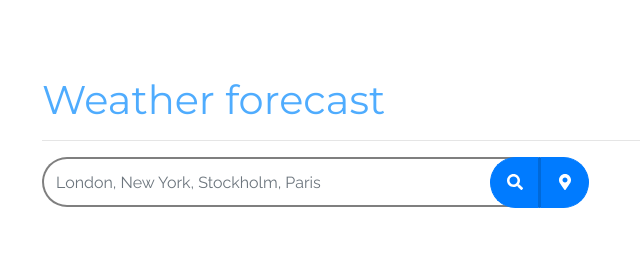
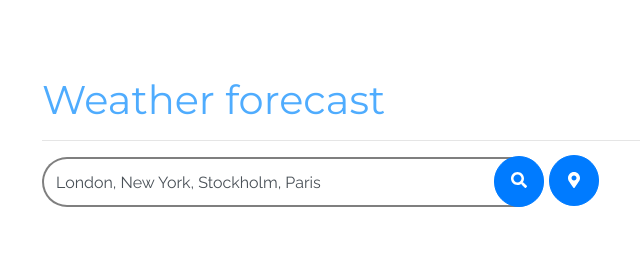
Before and after one commit to theXtroyer1221/Cloud-buffer, a Flask app: page /weather/1 in a window 1280 px wide. Shown: the part 76-340 px from the top of the page, without its empty margins (43-683 px from the left). Run offline with Flask 2, Linux system fonts and the light colour scheme; data that the repository does not hold is empty; parts of the project's set-up code (start-up, migrations or seed data) failed here and were passed over; some libraries are stand-ins or nearby versions.

Commit message:
fixed location (manual ip address) and overall fixes to the search form

```diff
--- a/forms.py
+++ b/forms.py
@@ -1,8 +1,12 @@
 from flask_wtf import FlaskForm
-from wtforms import StringField, SubmitField
+from wtforms import StringField, SubmitField, HiddenField
 
 
-class SignUpForm(FlaskForm):
+class SearchForm(FlaskForm):
     search = StringField("search")
     submit = SubmitField("submit")
-    location_submit = SubmitField("submit")
+
+
+class locationSearch(FlaskForm):
+    hfield = HiddenField("hfield")
+    location_submit = SubmitField()
--- a/main.py
+++ b/main.py
@@ -1,5 +1,5 @@
 from flask import Flask, render_template, request, redirect, url_for
-from forms import SignUpForm
+from forms import SearchForm, locationSearch
 
 import json
 import requests
@@ -11,31 +11,64 @@ import os
 
 from google_images_search import GoogleImagesSearch
 
+from werkzeug.contrib.fixers import ProxyFix
+
 app = Flask(__name__)
 app.config["SECRET_KEY"] = "Cloud Buffer"
 app.config["TEMPLATES_AUTO_RELOAD"] = True
 
 GCS_DEVELOPER_KEY = os.environ.get('GCS_DEVELOPER_KEY')
 GCS_CX = os.environ.get('GCS_CX')
+IP_STACK = os.environ.get("IP_STACK")
+
+app.wsgi_app = ProxyFix(app.wsgi_app, num_proxies=1)
 
 
 @app.route("/", methods=["GET", "POST"])
 def index():
-    form = SignUpForm()
+    form = SearchForm()
+    location_form = locationSearch()
+
     if request.args.get("search", None):
         query = request.args["search"]
 
         return redirect(url_for("search", query=query))
 
-    return render_template("index.html", form=form, data="data")
+    if request.args.get("hfield", None):
+        headers_list = request.headers.getlist("X-Forwarded-For")
+        user_ip = headers_list[0] if headers_list else request.remote_addr
+        url = 'http://api.ipstack.com/{}?access_key={}'.format(
+            "83.250.184.69", IP_STACK)
+        r = requests.get(url)
+        j = r.json()
+        query = j["city"]
+
+        return redirect(url_for("search", query=query))
+
+    return render_template("index.html",
+                           form=form,
+                           location_form=location_form,
+                           data="data")
 
 
 @app.route("/weather/<query>")
 def search(query):
-    form = SignUpForm()
+    form = SearchForm()
+    location_form = locationSearch()
 
     if request.args.get("search", None):
         query = request.args["search"]
+
+        return redirect(url_for("search", query=query))
+
+    if request.args.get("hfield", None):
+        headers_list = request.headers.getlist("X-Forwarded-For")
+        user_ip = headers_list[0] if headers_list else request.remote_addr
+        url = 'http://api.ipstack.com/{}?access_key={}'.format(
+            "83.250.184.69", IP_STACK)
+        r = requests.get(url)
+        j = r.json()
+        query = j["city"]
 
         return redirect(url_for("search", query=query))
 
@@ -57,11 +90,10 @@ def search(query):
             'q': search_query,
             'num': 1,
             'safe': 'off',
-            'fileType': 'jpg',
             'imgSize': 'xlarge'
         }
         try:
-            gis.search(search_params_=google_search_params)
+            gis.search(search_params=google_search_params)
         except:
             img = "../static/images/notfound.jpg"
 
@@ -74,14 +106,14 @@ def search(query):
                                query=query,
                                data=data,
                                form=form,
+                               location_form=location_form,
                                img=img)
     else:
-        return render_template(
-            "search.html",
-            query=query,
-            data=data,
-            form=form,
-        )
+        return render_template("search.html",
+                               query=query,
+                               data=data,
+                               form=form,
+                               location_form=location_form)
 
 
 @app.errorhandler(404)
@@ -90,11 +122,5 @@ def page_not_found(e):
     return render_template('error.html', e=e, data=data), 404
 
 
-@app.route("/")
-def lolol():
-    data = request.get_json()
-    return data
-
-
 if __name__ == "__main__":
     app.run(debug=True)
--- a/requirements.txt
+++ b/requirements.txt
@@ -2,3 +2,4 @@ flask
 requests
 flask_wtf
 Google-Images-Search
+flask-simple-geoip
--- a/static/css/_header.scss
+++ b/static/css/_header.scss
@@ -5,6 +5,10 @@
   background-size: cover;
   padding-top: 10rem;
   padding-bottom: 0rem;
+
+  .form-div {
+    display: -webkit-inline-box;
+  }
   .header-input {
     border-radius: 50px;
     border: 0;
@@ -18,6 +22,8 @@
     border-radius: 50px;
     height: 51px;
     width: 50px;
+    position: relative;
+    top: -2px;
 
     /*&::before {
       content: "";
@@ -42,6 +48,9 @@
 .search-header {
   margin-top: 56px;
   padding-top: 6rem;
+  .form-div {
+    display: -webkit-inline-box;
+  }
 }
 
 .search-input {
@@ -51,22 +60,15 @@
   height: 50px !important;
   margin-right: -52px !important;
   border: 2px solid rgba(0, 0, 0, 0.5) !important;
+  display: initial;
 }
 
-.btn-group {
-  .search-button {
-    border-radius: 0px !important;
-    border-top-left-radius: 50px !important;
-    border-bottom-left-radius: 50px !important;
-    height: 51px !important;
-    width: 50px !important;
-  }
-
-  .search-button-location {
-    border-radius: 0px !important;
-    border-top-right-radius: 50px !important;
-    border-bottom-right-radius: 50px !important;
-  }
+.search-button {
+  border-radius: 50px;
+  height: 51px;
+  width: 50px;
+  position: relative;
+  top: -2px;
 }
 
 .nav-part-dark {
--- a/static/css/_reset.scss
+++ b/static/css/_reset.scss
@@ -60,3 +60,12 @@ img {
 .bg-primary-2 {
   background-color: $color3 !important;
 }
+
+@font-face {
+  font-family: font-awesome;
+  src: url(..\brand\Font\Awesome\5\Brands-Regular-400.otf);
+}
+
+#location_submit {
+  font-family: font-awesome;
+}
--- /dev/null
+++ b/static/css/font.css
@@ -0,0 +1,4 @@
+@font-face {
+  font-family: font-awesome;
+  src: url(../brand/Font\Awesome\5\Brands-Regular-400.otf);
+}
--- a/static/css/style.css
+++ b/static/css/style.css
@@ -7,6 +7,10 @@
   background-size: cover;
   padding-top: 10rem;
   padding-bottom: 0rem;
+}
+
+.header-index .form-div {
+  display: -webkit-inline-box;
 }
 
 .header-index .header-input {
@@ -23,6 +27,8 @@
   border-radius: 50px;
   height: 51px;
   width: 50px;
+  position: relative;
+  top: -2px;
   /*&::before {
       content: "";
       width: 50px;
@@ -47,6 +53,10 @@
   padding-top: 6rem;
 }
 
+.search-header .form-div {
+  display: -webkit-inline-box;
+}
+
 .search-input {
   border-radius: 50px !important;
   border: 0 !important;
@@ -54,20 +64,15 @@
   height: 50px !important;
   margin-right: -52px !important;
   border: 2px solid rgba(0, 0, 0, 0.5) !important;
+  display: initial;
 }
 
-.btn-group .search-button {
-  border-radius: 0px !important;
-  border-top-left-radius: 50px !important;
-  border-bottom-left-radius: 50px !important;
-  height: 51px !important;
-  width: 50px !important;
-}
-
-.btn-group .search-button-location {
-  border-radius: 0px !important;
-  border-top-right-radius: 50px !important;
-  border-bottom-right-radius: 50px !important;
+.search-button {
+  border-radius: 50px;
+  height: 51px;
+  width: 50px;
+  position: relative;
+  top: -2px;
 }
 
 .nav-part-dark {
@@ -147,6 +152,15 @@ img {
 
 .bg-primary-2 {
   background-color: #4f80fe !important;
+}
+
+@font-face {
+  font-family: font-awesome;
+  src: url(..\brand\Font\Awesome\5\Brands-Regular-400.otf);
+}
+
+#location_submit {
+  font-family: font-awesome;
 }
 
 body::-webkit-scrollbar-track {
--- a/templates/base.html
+++ b/templates/base.html
@@ -122,6 +122,13 @@
       <!-- Font awesome -->
       <script defer src="https://use.fontawesome.com/releases/v5.1.1/js/all.js" integrity="sha384-BtvRZcyfv4r0x/phJt9Y9HhnN5ur1Z+kZbKVgzVBAlQZX4jvAuImlIz+bG7TS00a" crossorigin="anonymous"></script>
       <script>
+        document.getElementById("location_submit").value = <i class="fa"></i>;
+      </script>
+      <script>
+        var location_btn = document.getElementById("location_submit");
+
+        location_btn.addEventListener("click", checkLocation);
+
         function checkLocation() {
           if (navigator.geolocation) {
             navigator.geolocation.getCurrentPosition(sendLocation);
--- a/templates/search.html
+++ b/templates/search.html
@@ -4,13 +4,16 @@
     <div class="container">
       <h1 class="text-primary">Weather forecast</h1>
       <hr />
-      <form class="d-flex" action="" method="GET">
-        {{form.search(class_="form-control search-input", required='required', placeholder="London, New York, Stockholm, Paris")}}
-        <div class="btn-group">
-          <button class="search-button btn btn-primary" type="submit" style="border-right: #0069d9 solid 2px;"><i class="fas fa-search"></i></button>
-          <button class="search-button search-button-location btn btn-primary" type="submit" style="border-left: #0069d9 solid 2px;"><i class="fas fa-map-marker-alt"></i></button>
-        </div>
-      </form>
+      <div class="form-div">
+        <form action="" method="GET">
+          {{form.search(class_="form-control search-input", placeholder="London, New York, Stockholm, Paris", value="London, New York, Stockholm, Paris", onfocus="this.value=''")}}
+          <button class="search-button btn btn-primary" type="submit"><i class="fas fa-search"></i></button>
+        </form>
+        <form action="" method="GET">
+          {{location_form.hfield(class_="d-none", value="123")}}
+          <button class="search-button btn btn-primary" type="submit" style="left: 5px;"><i class="fas fa-map-marker-alt"></i></button>
+        </form>
+      </div>
     </div>
   </section>
   {% if data.cod == "404"%}
--- a/test.py
+++ b/test.py
@@ -1,5 +1,5 @@
 import json
-import requests
+from flask import request
 
 from google_images_search import GoogleImagesSearch
 
@@ -18,3 +18,5 @@ gis.search(search_params=google_search_params)
 for image in gis.results():
     img = image.url
     print(img)
+
+print(request.access_route[-1])
```
Also changed, not shown: templates/index.html (+14 -12 lines), static/brand/Font Awesome 5 Brands-Regular-400.otf (added), 1 other file.
